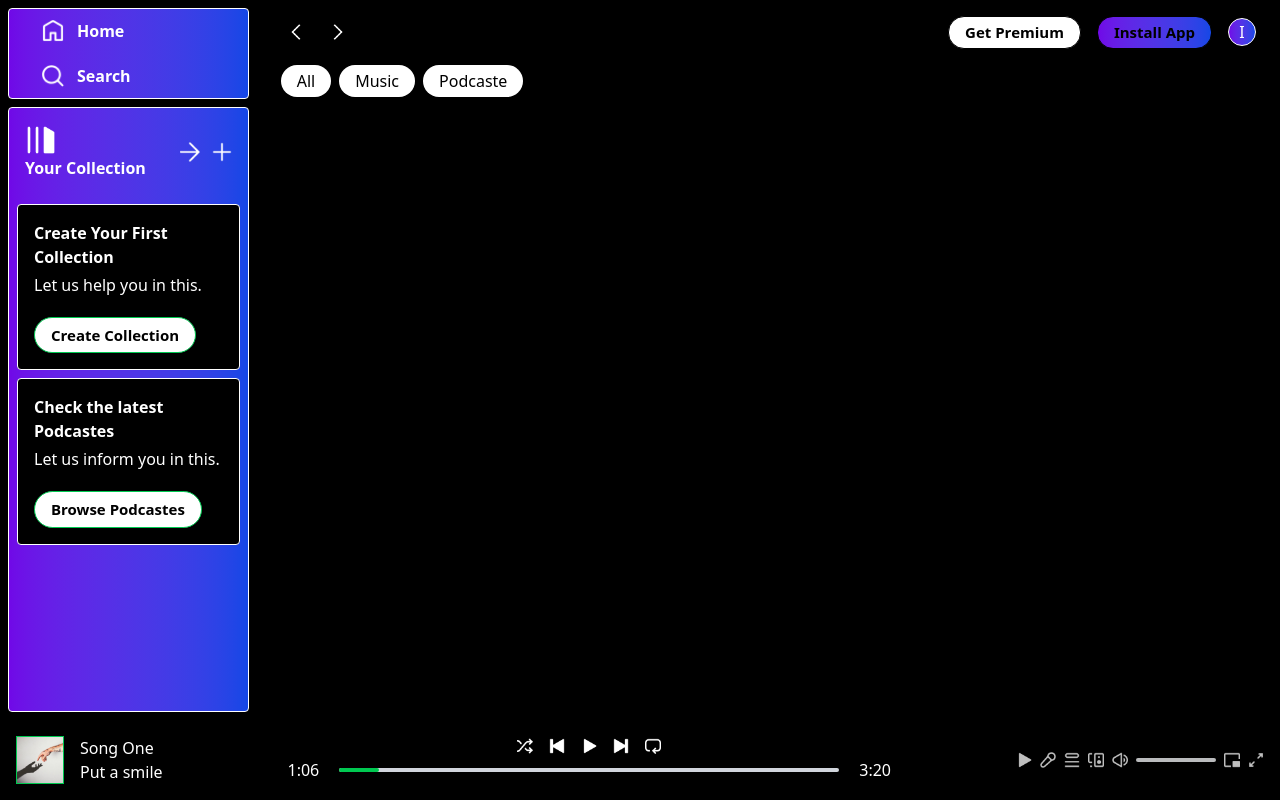
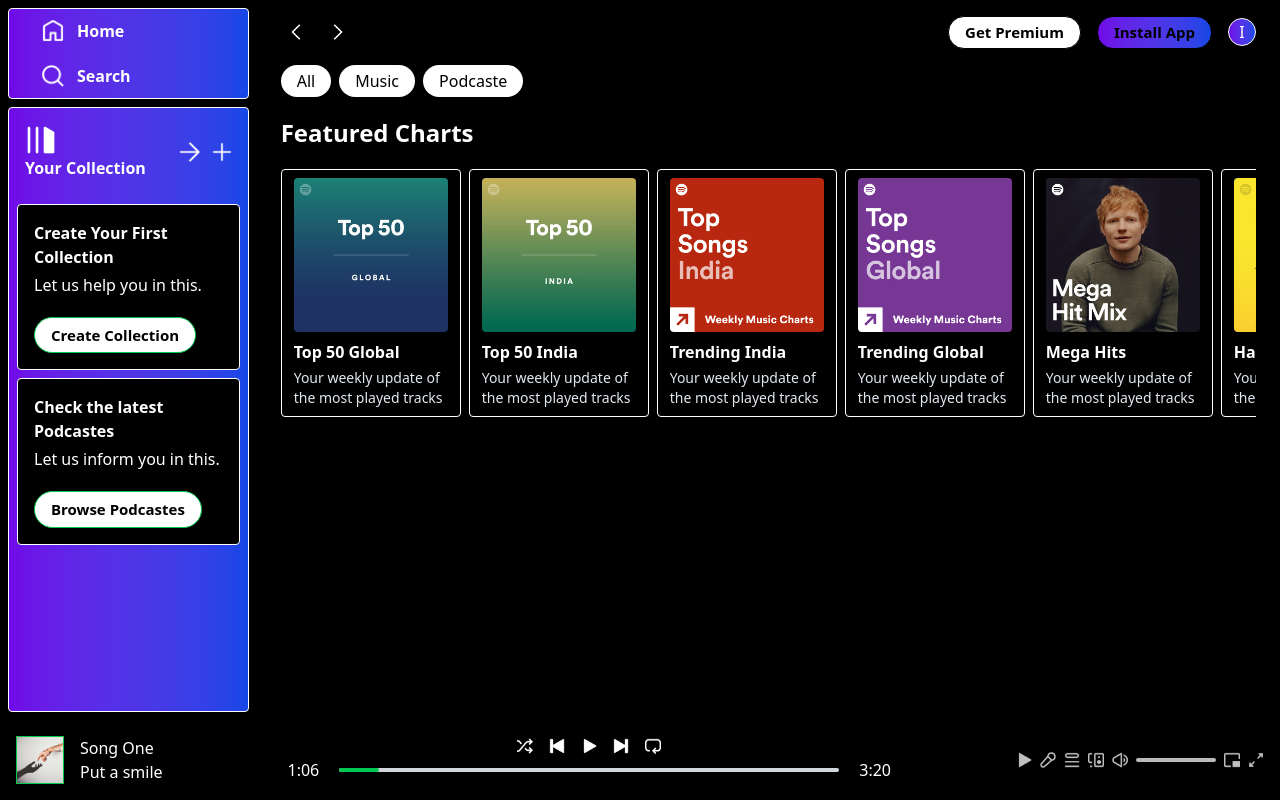
Before and after one commit to Webdev-Ishan/Harmony, a React (Vite) app: page / in a window 1280 px wide. Built offline with nearby package versions, Linux system fonts and the light colour scheme.

Commit message:
The songs are added on the home page

```diff
--- a/src/components/AlbumItem.jsx
+++ b/src/components/AlbumItem.jsx
@@ -2,7 +2,7 @@
 
 const AlbumItem = ({image,name,desc,id}) => {
   return (
-    <div className='min-w-[180px] p-2 px-3 rounded cursor-pointer hover:bg-slate-400'>
+    <div className='min-w-[180px] p-2 px-3 rounded cursor-pointer hover:bg-gradient-to-r from-violet-800 to-blue-800 border-1 border-white duration-300 mr-2'>
       <img className='rounded' src={image} alt="" />
       <p className='font-bold mt-2 mb-1'>{name}</p>
     <p className='text-slate-200 text-sm'>{desc}</p>
--- a/src/components/DisplayHome.jsx
+++ b/src/components/DisplayHome.jsx
@@ -1,12 +1,17 @@
 import React from 'react'
 import Navbar from './Navbar'
 import {albumsData} from '../assets/frontend-assets/assets'
+import AlbumItem from './AlbumItem'
 
 const DisplayHome = () => {
   return (
     <>
       <Navbar/>
-      <div className='my-5 font-bold text-2xl'>
+      <div className='mb-4 '>
+<h1 className='my-5 font-bold text-2xl'>Featured Charts</h1>
+<div className='flex overflow-auto'>
+{albumsData.map((items, index)=>(<AlbumItem  key={index} name={items.name} desc={items.desc} id={items.id} image={items.image}/>))}
+</div>
 
 
       </div>
--- a/src/components/sidebar.jsx
+++ b/src/components/sidebar.jsx
@@ -9,14 +9,14 @@
             <div className='flex items-center gap-3 pl-8 cursor-pointer'>
 
 <img className='w-6' src={assets.home_icon} alt="loading" />
-<p className='font-bold hover:text-slate-700 duration-300'>Home</p>
+<p className='font-bold hover:text-black duration-300'>Home</p>
             </div>
 
 
             <div className='flex items-center gap-3 pl-8 cursor-pointer'>
 
 <img className='w-6' src={assets.search_icon} alt="loading" />
-<p className='font-bold hover:text-slate-700 duration-300'>Search</p>
+<p className='font-bold hover:text-black duration-300'>Search</p>
             </div>
 
 
--- a/src/index.css
+++ b/src/index.css
@@ -1 +1,5 @@
 @import "tailwindcss";
+
+::-webkit-scrollbar{
+    display: none;
+}
```
